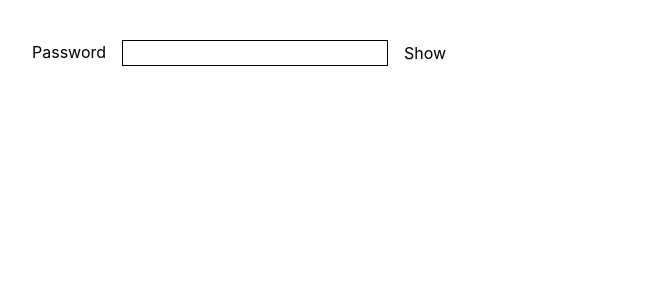
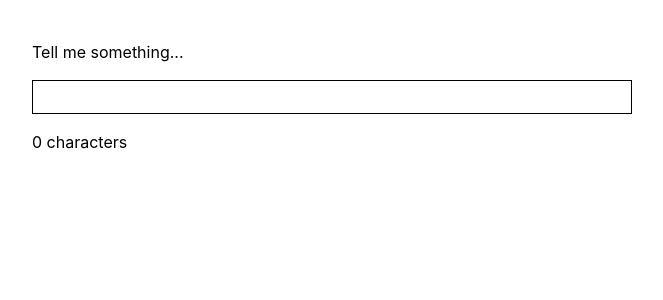
Before and after one commit to Mansiverma30/frontend-machine-coding, a React (Vite) app in the folder small-components/: page / in a window 1280 px wide. Shown: the top 300 px of the page, without its empty margins (8-671 px from the left). Built offline with nearby package versions, Linux system fonts and the light colour scheme.

Commit message:
Character Counter not body

```diff
--- a/small-components/src/App.jsx
+++ b/small-components/src/App.jsx
@@ -1,9 +1,9 @@
-import Password from "./Password/Password";
+import CharacterCounter from "./CharacterCounter/CharacterCounter";
 
 const App = () => {
   return (
     <div className="h-screen w-screen">
-      <Password />
+      <CharacterCounter />
     </div>
   );
 };
--- /dev/null
+++ b/small-components/src/CharacterCounter/CharacterCounter.jsx
@@ -0,0 +1,19 @@
+import React, { useState } from "react";
+
+const CharacterCounter = () => {
+  const [text, setText] = useState("");
+
+  return (
+    <div className="p-10 flex flex-col gap-4">
+      <h1>Tell me something...</h1>
+      <input
+        type="text"
+        className="border w-1/2 px-2 py-1"
+        onChange={(e) => setText(e.target.value)}
+      />
+      <p>{text.length} characters</p>
+    </div>
+  );
+};
+
+export default CharacterCounter;
```
Also changed, not shown: small-components/src/CharacterCounter/Readme.md (added), 2 other files (tests, documents, lock files or other folders).
